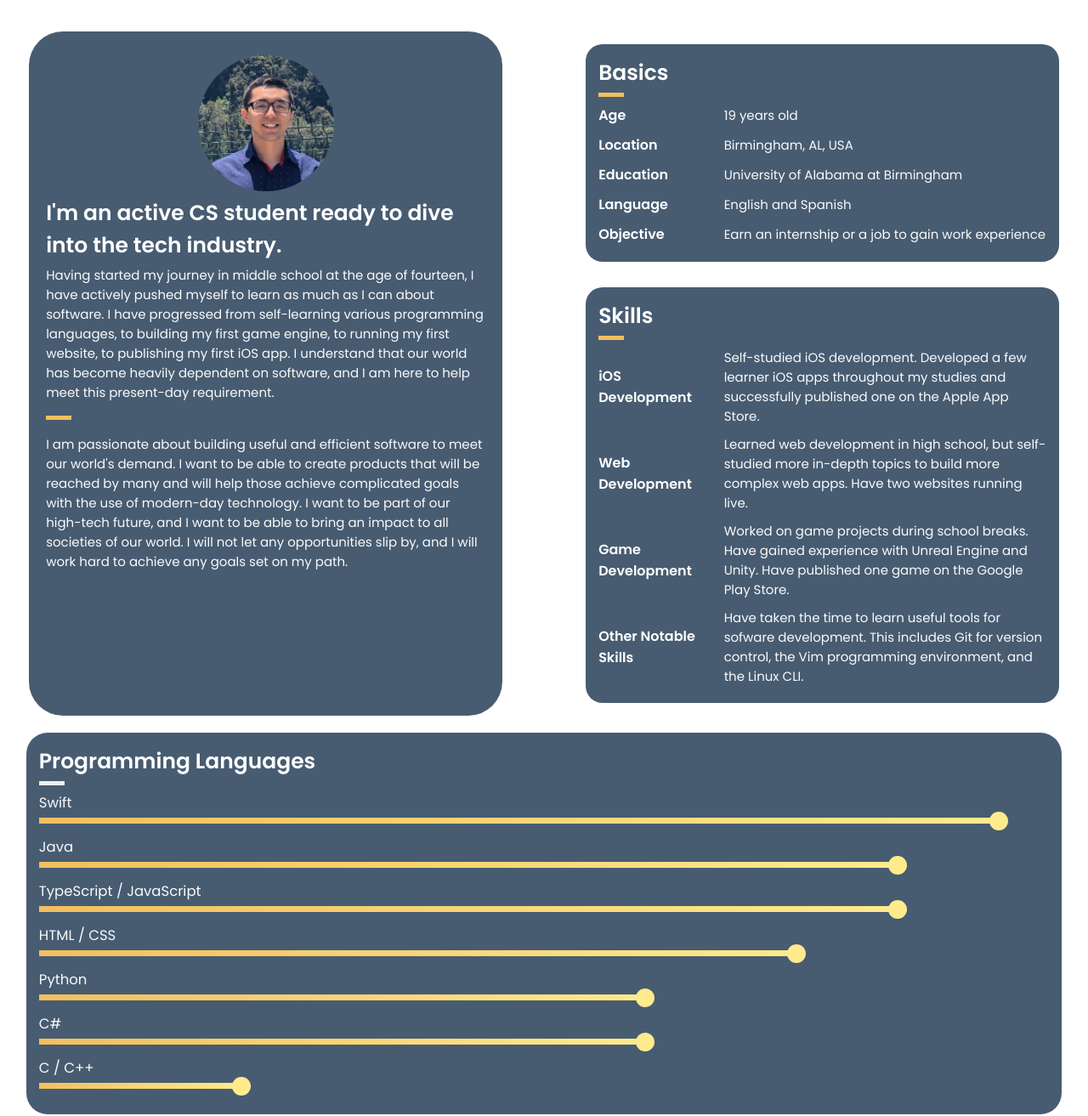
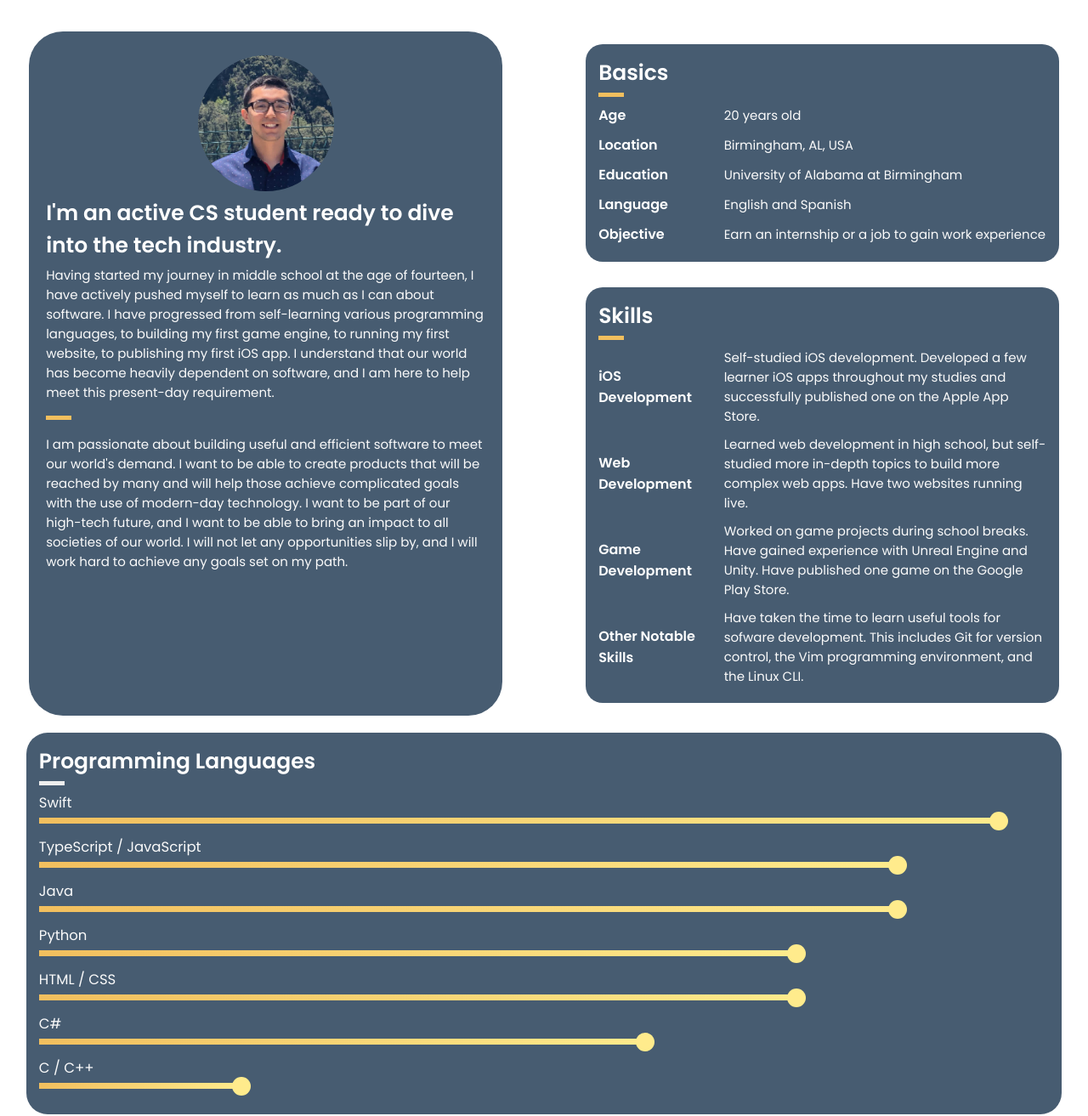
Before and after one commit to RivasCVA/CRPortfolio, a website built with webpack: page src/index.html in a window 1280 px wide. Shown: the part 816-2129 px from the top of the page at 85% size. Built offline with nearby package versions, Linux system fonts and the light colour scheme; a web font is replaced by a local one.

Commit message:
update age

```diff
--- a/src/index.html
+++ b/src/index.html
@@ -126,7 +126,7 @@
                 <div class="dent-tab dent-tab--gold field-card__dent-tab"></div>
                 <div class="field-card__field">
                     <div class="field-card__label">Age</div>
-                    <div class="field-card__text">19 years old</div>
+                    <div class="field-card__text">20 years old</div>
                 </div>
                 <div class="field-card__field">
                     <div class="field-card__label">Location</div>
@@ -191,26 +191,26 @@
                     </div>
                 </div>
                 <div class="slider-card__field">
+                    <div class="slider-card__lang">TypeScript / JavaScript</div>
+                    <div class="slider-card__percent slider-card__percent--85">
+                        <div class="slider-card__knob"></div>
+                    </div>
+                </div>
+                <div class="slider-card__field">
                     <div class="slider-card__lang">Java</div>
                     <div class="slider-card__percent slider-card__percent--85">
                         <div class="slider-card__knob"></div>
                     </div>
                 </div>
                 <div class="slider-card__field">
-                    <div class="slider-card__lang">TypeScript / JavaScript</div>
-                    <div class="slider-card__percent slider-card__percent--85">
+                    <div class="slider-card__lang">Python</div>
+                    <div class="slider-card__percent slider-card__percent--75">
                         <div class="slider-card__knob"></div>
                     </div>
                 </div>
                 <div class="slider-card__field">
                     <div class="slider-card__lang">HTML / CSS</div>
                     <div class="slider-card__percent slider-card__percent--75">
-                        <div class="slider-card__knob"></div>
-                    </div>
-                </div>
-                <div class="slider-card__field">
-                    <div class="slider-card__lang">Python</div>
-                    <div class="slider-card__percent slider-card__percent--60">
                         <div class="slider-card__knob"></div>
                     </div>
                 </div>
```
